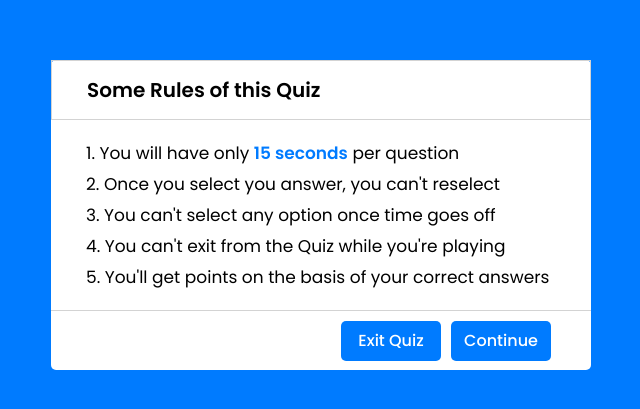
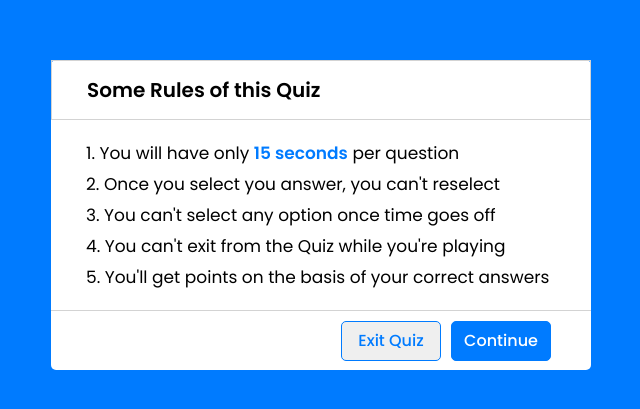
Before and after one commit to MrBartowsky/Quiz-App, a plain HTML site: page index.html in a window 1280 px wide. Shown: the part 185-594 px from the top of the page, without its empty margins (319-959 px from the left). Drawn offline with Linux system fonts and the light colour scheme.

Commit message:
button styling

```diff
--- a/style.css
+++ b/style.css
@@ -76,11 +76,30 @@ body{
     margin: 0 5px;
     height: 40px;
     width: 100px;
-    border: 1px solid transparent;
-    background: #007bff;
+    border: 1px solid #007bff;
     border-radius: 5px;
     color: #fff;
     font-size: 16px;
     font-weight: 500;
     cursor: pointer;
+    transition: all 0.3s ease;
 }
+
+.buttons button.restart {
+    color: #fff;
+    background: #007bff;
+}
+
+.buttons button.restart:hover {
+    background: #0263ca;
+}
+
+.buttons button.quit {
+    color: #007bff;
+    utr
+}
+
+.buttons button.quit:hover {
+    color: #fff;
+    background: #007bff;
+}
```
